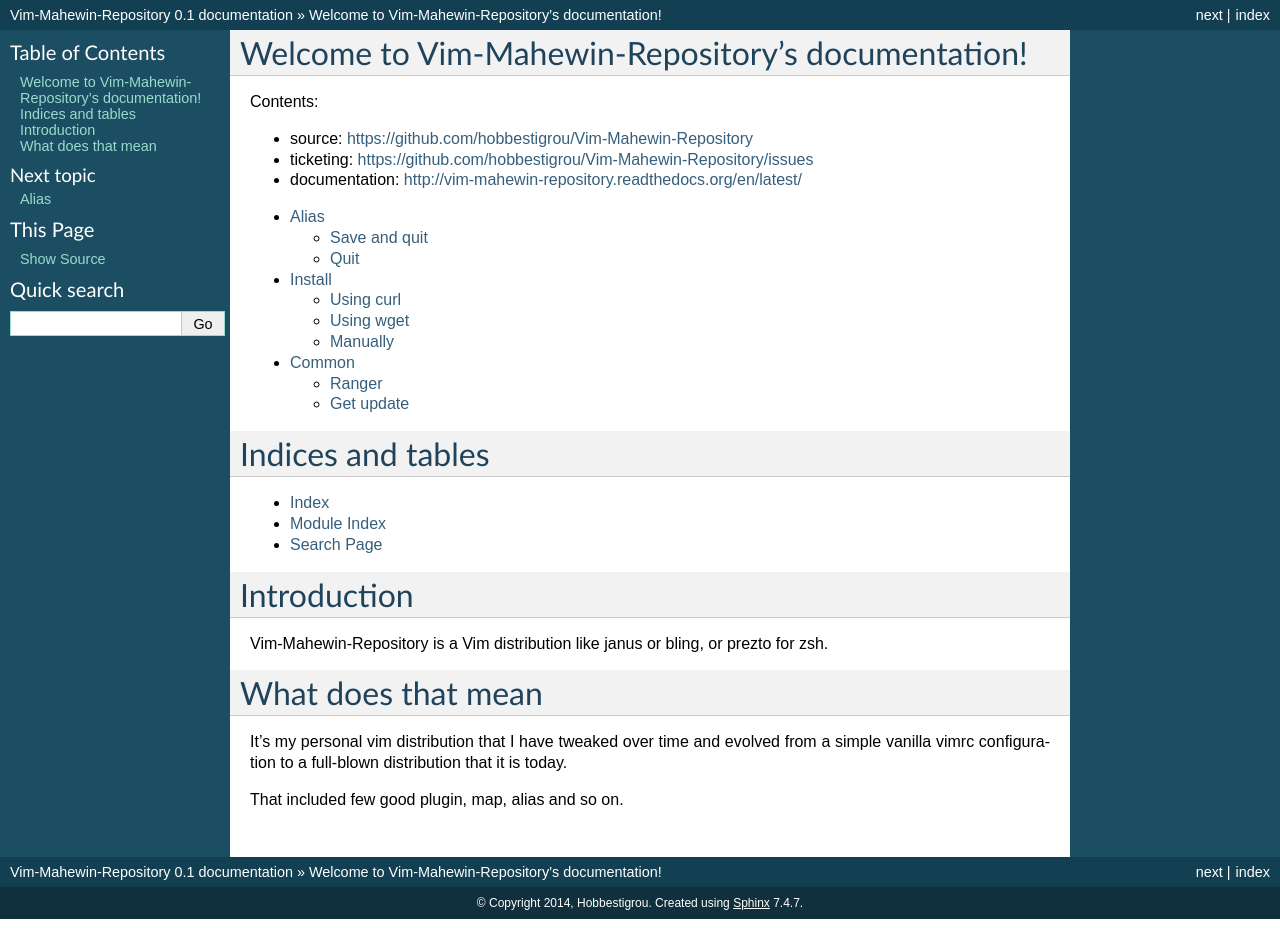
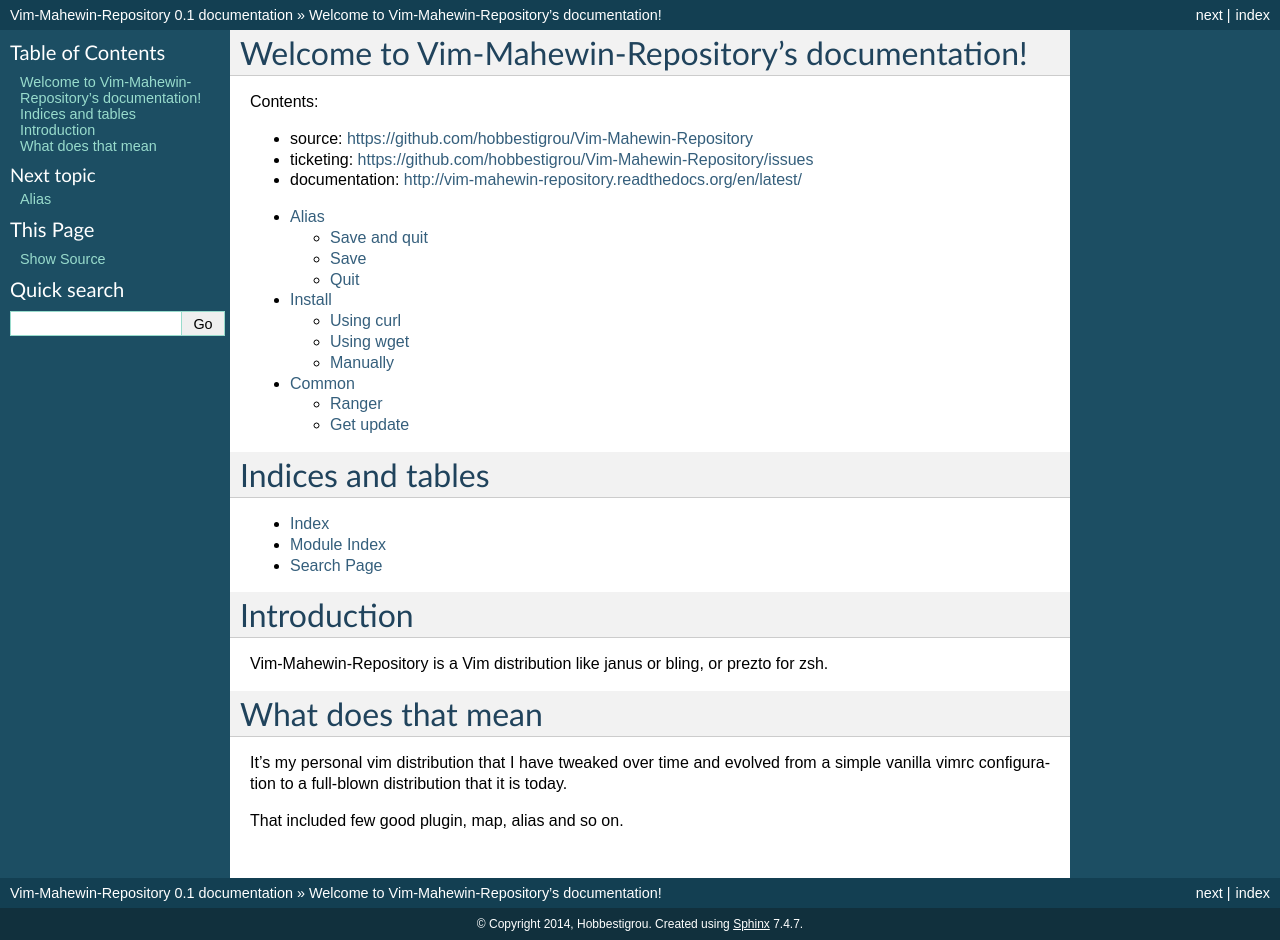
Before and after one commit to hobbestigrou/Vim-Mahewin-Repository, a Sphinx documentation site: the page built from docs/source/index.rst, in a window 1280 px wide. Built offline with Sphinx 7.4.7, drawn with Linux system fonts in a browser that asks for light colours; formulas are drawn with MathJax 3; before the commit the page ends 919 px from its top, so only the background shows below that.

Commit message:
[Documentation] Typo.

```diff
--- a/docs/source/alias.rst
+++ b/docs/source/alias.rst
@@ -12,7 +12,7 @@
 All aliases to save and quit.
 
 Save
-____
+----
 
 .. code_block:: vim
 
```
